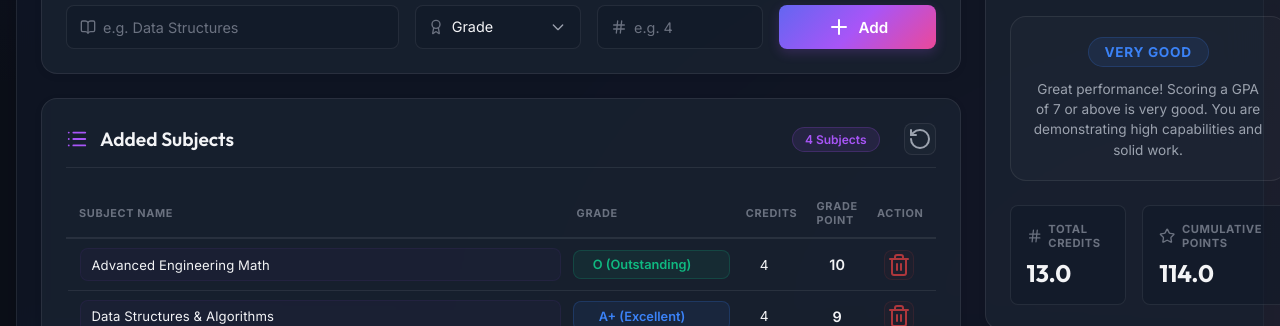
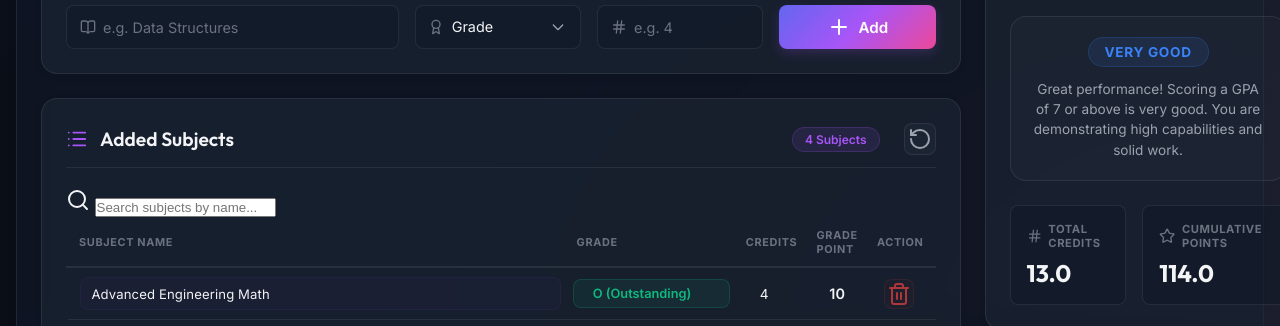
Before and after one commit to pruthvikrishnang/GPA_calci, a plain HTML site: page index.html in a window 1280 px wide. Shown: the part 471-797 px from the top of the page. Drawn offline with nearby package versions, Linux system fonts and the light colour scheme.

Commit message:
Add search bar HTML structure above subjects table

```diff
--- a/index.html
+++ b/index.html
@@ -115,6 +115,10 @@
                                 <i data-lucide="rotate-ccw"></i>
                             </button>
                         </div>
+                        <div class="search-bar-wrapper">
+                            <i data-lucide="search" class="search-input-icon"></i>
+                            <input type="text" id="subject-search" class="search-input" placeholder="Search subjects by name..." autocomplete="off">
+                        </div>
                         <div class="table-container">
                             <table class="subjects-table">
                                 <thead>
```
